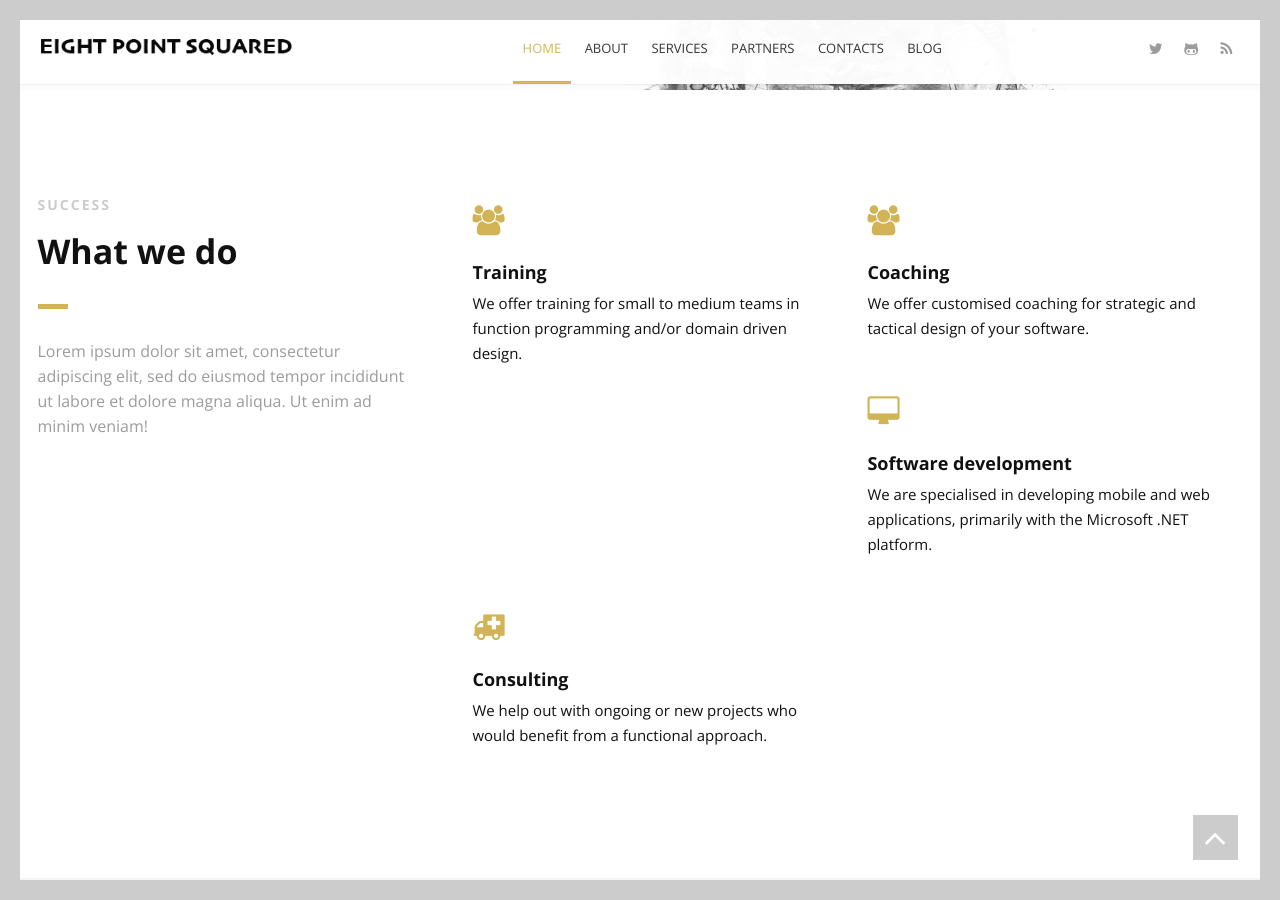
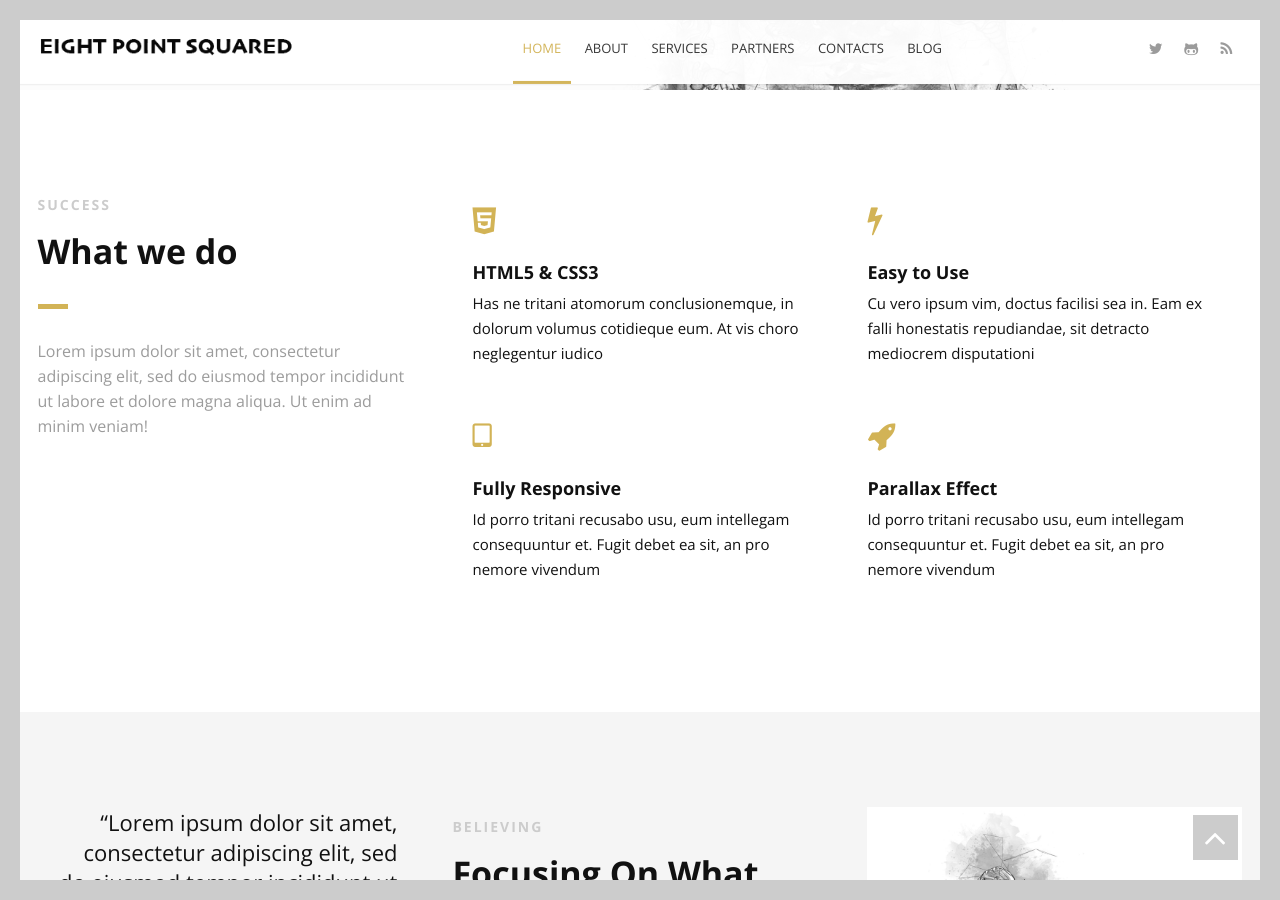
Before and after one commit to eightpointsquared/eightpointsquared.github.io, a Jekyll site: the page built from index.html, in a window 1280 px wide and 900 px high, scrolled down 654 px. Built offline with Jekyll 4.4.1, drawn with Linux system fonts in a browser that asks for light colours; the list of posts is cut into pages by our own code.

Commit message:
add dummy code again

```diff
--- a/index.html
+++ b/index.html
@@ -24,12 +24,13 @@ title: Home
             <div class="col-2 icon-block icon-top wow fadeInUp" data-wow-delay="0.1s">
                 <!--Icon-->
                 <div class="icon">
-                    <i class="fa fa-users fa-2x"></i>
+                    <i class="fa fa-html5 fa-2x"></i>
                 </div>
                 <!--Icon Block Description-->
                 <div class="icon-block-description">
-                    <h4>Training</h4>
-                    <p>We offer training for small to medium teams in function programming and/or domain driven design.</p>
+                    <h4>HTML5 &amp; CSS3</h4>
+                    <p>Has ne tritani atomorum conclusionemque, in dolorum volumus cotidieque eum. At vis choro
+                        neglegentur iudico</p>
                 </div>
             </div>
             <!--End of Icon Block-->
@@ -38,12 +39,13 @@ title: Home
             <div class="col-2 icon-block icon-top wow fadeInUp" data-wow-delay="0.3s">
                 <!--Icon-->
                 <div class="icon">
-                    <i class="fa fa-users fa-2x"></i>
+                    <i class="fa fa-bolt fa-2x"></i>
                 </div>
                 <!--Icon Block Description-->
                 <div class="icon-block-description">
-                    <h4>Coaching</h4>
-                    <p>We offer customised coaching for strategic and tactical design of your software.</p>
+                    <h4>Easy to Use</h4>
+                    <p>Cu vero ipsum vim, doctus facilisi sea in. Eam ex falli honestatis repudiandae, sit
+                        detracto mediocrem disputationi</p>
                 </div>
             </div>
             <!--End of Icon Block-->
@@ -52,12 +54,13 @@ title: Home
             <div class="col-2 icon-block icon-top wow fadeInUp" data-wow-delay="0.5s">
                 <!--Icon-->
                 <div class="icon">
-                    <i class="fa fa-desktop fa-2x"></i>
+                    <i class="fa fa-tablet fa-2x"></i>
                 </div>
                 <!--Icon Block Description-->
                 <div class="icon-block-description">
-                    <h4>Software development</h4>
-                    <p>We are specialised in developing mobile and web applications, primarily with the Microsoft .NET platform.</p>
+                    <h4>Fully Responsive</h4>
+                    <p>Id porro tritani recusabo usu, eum intellegam consequuntur et. Fugit debet ea sit, an pro
+                        nemore vivendum</p>
                 </div>
             </div>
             <!--End of Icon Block-->
@@ -66,12 +69,13 @@ title: Home
             <div class="col-2 icon-block icon-top wow fadeInUp" data-wow-delay="0.5s">
                 <!--Icon-->
                 <div class="icon">
-                    <i class="fa fa-ambulance fa-2x"></i>
+                    <i class="fa fa-rocket fa-2x"></i>
                 </div>
                 <!--Icon Block Description-->
                 <div class="icon-block-description">
-                    <h4>Consulting</h4>
-                    <p>We help out with ongoing or new projects who would benefit from a functional approach.</p>
+                    <h4>Parallax Effect</h4>
+                    <p>Id porro tritani recusabo usu, eum intellegam consequuntur et. Fugit debet ea sit, an pro
+                        nemore vivendum</p>
                 </div>
             </div>
             <!--End of Icon Block-->
```
